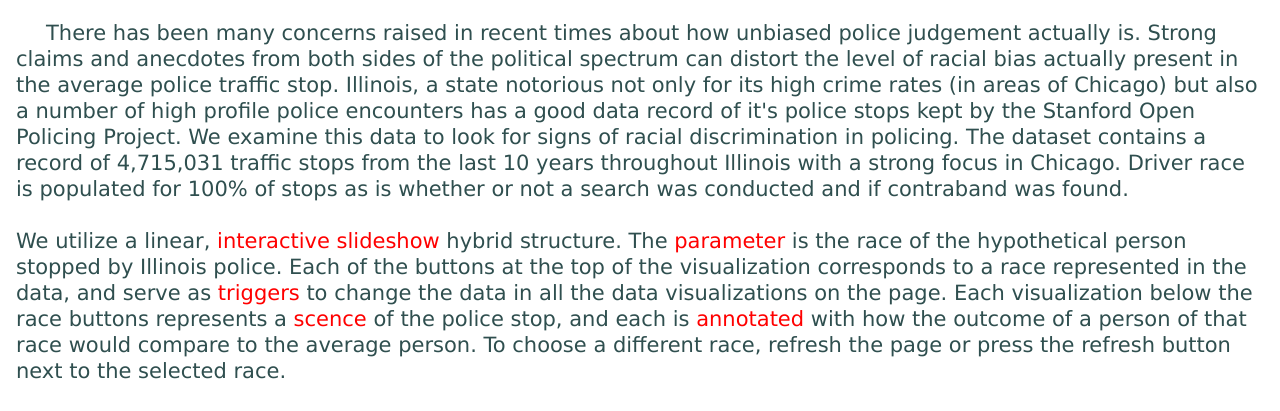
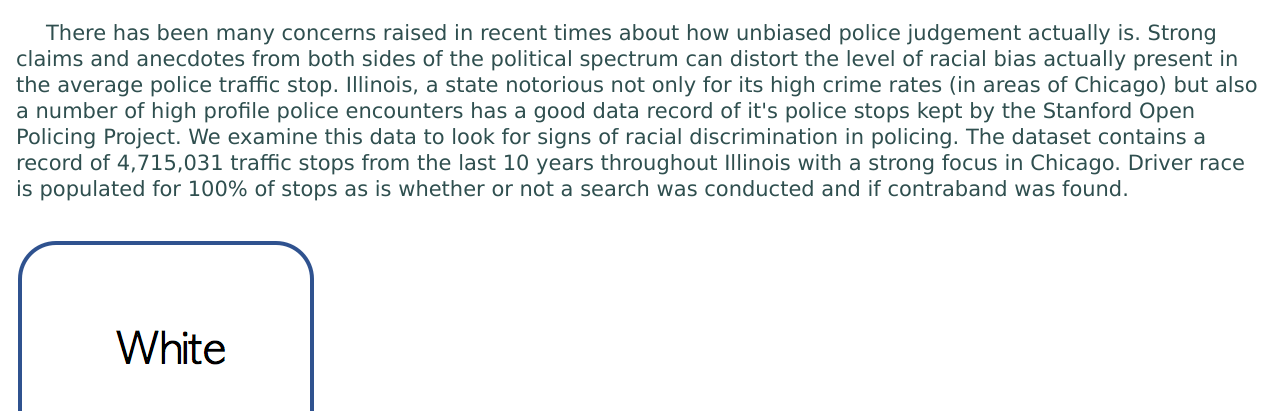
Before and after one commit to ShairozS/Illinois_Crime_Analysis, a plain HTML site: page index.html in a window 1280 px wide. Shown: the part 79-490 px from the top of the page. Drawn offline with nearby package versions, Linux system fonts and the light colour scheme.

Commit message:
Update index.html

```diff
--- a/index.html
+++ b/index.html
@@ -8,16 +8,20 @@
 
     <h1>Reasonable Suspicion Searches and Race</h1>
 
-<div class="w3-container">
+<div class="w3-container" id="intro">
 
   <p class="w3-left w3-animate-opacity" style="animation-duration: 3s; text-align: left">There has been many concerns raised in recent times about how unbiased police judgement actually is. Strong claims and anecdotes from both sides of the political spectrum can distort the level of racial bias actually present in the average police traffic stop. Illinois, a state notorious not only for its high crime rates (in areas of Chicago) but also a number of high profile police encounters has a good data record of it's police stops kept by the Stanford Open Policing Project. We examine this data to look for signs of racial discrimination in policing. The dataset contains a record of 4,715,031 traffic stops from the last 10 years throughout Illinois with a strong focus in Chicago. Driver race is populated for 100% of stops as is whether or not a search was conducted and if contraband was found.
-    <br />
-    <br />
-
-      We utilize a linear, <span style="color:#FF0000">interactive slideshow</span> hybrid structure. The <span style="color:#FF0000">parameter</span> is the race of the hypothetical person stopped by Illinois police. Each of the buttons at the top of the visualization corresponds to a race represented in the data, and serve as <span style="color:#FF0000">triggers</span> to change the data in all the data visualizations on the page. Each visualization below the race buttons represents a <span style="color:#FF0000">scence</span> of the police stop, and each is <span style="color:#FF0000">annotated</span> with how the outcome of a person of that race would compare to the average person. To choose a different race, refresh the page or press the refresh button next to the selected race.</p>
+   </p>
 </div>
 
-
+    <div id="about">
+    <input name="aboutButton"
+           id="aboutButton"
+           type="image"
+           value="Update"
+           onclick="about()"
+           src="whiteButton.png"/>
+    </div>
 
 <div class="w3-container">
   <h2 class="w3-center w3-animate-opacity" style="animation-duration: 3s; text-align: center">Select your Background</h2>
```
